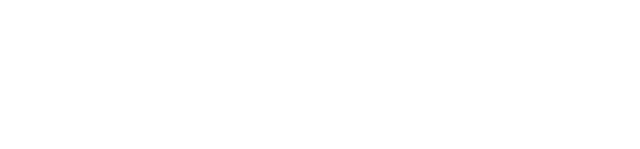
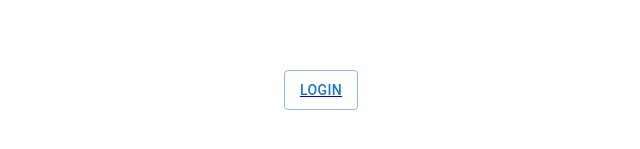
Before and after one commit to doostiamin/CS35L-Project, a React (Create React App) app in the folder client/: page / in a window 1280 px wide. Before the commit this address had no page. Shown: the part 319-468 px from the top of the page, without its empty margins (319-959 px from the left). Built offline with nearby package versions, Linux system fonts and the light colour scheme.

Commit message:
Made App open to Login page
- App.js: added redirect route to present user with the Login
	  page upon launching the App

```diff
--- a/client/src/App.js
+++ b/client/src/App.js
@@ -11,14 +11,17 @@
 
 function App() {
   return(
+    <div>
       <BrowserRouter>
         <Routes>
+          <Route exact path="/" element={<Login/>}></Route>
           <Route path="/login" element={<Login/>}></Route>
           <Route path="/homepage" element={<Homepage/>}></Route>
           <Route path="/leaderboard" element={<Leaderboard/>}></Route>
           <Route path="/spell" element={<Spell/>}></Route>
         </Routes>
       </BrowserRouter>
+    </div>
   );
 }
 
```
Lines whose indentation alone changed are shown as unchanged.
